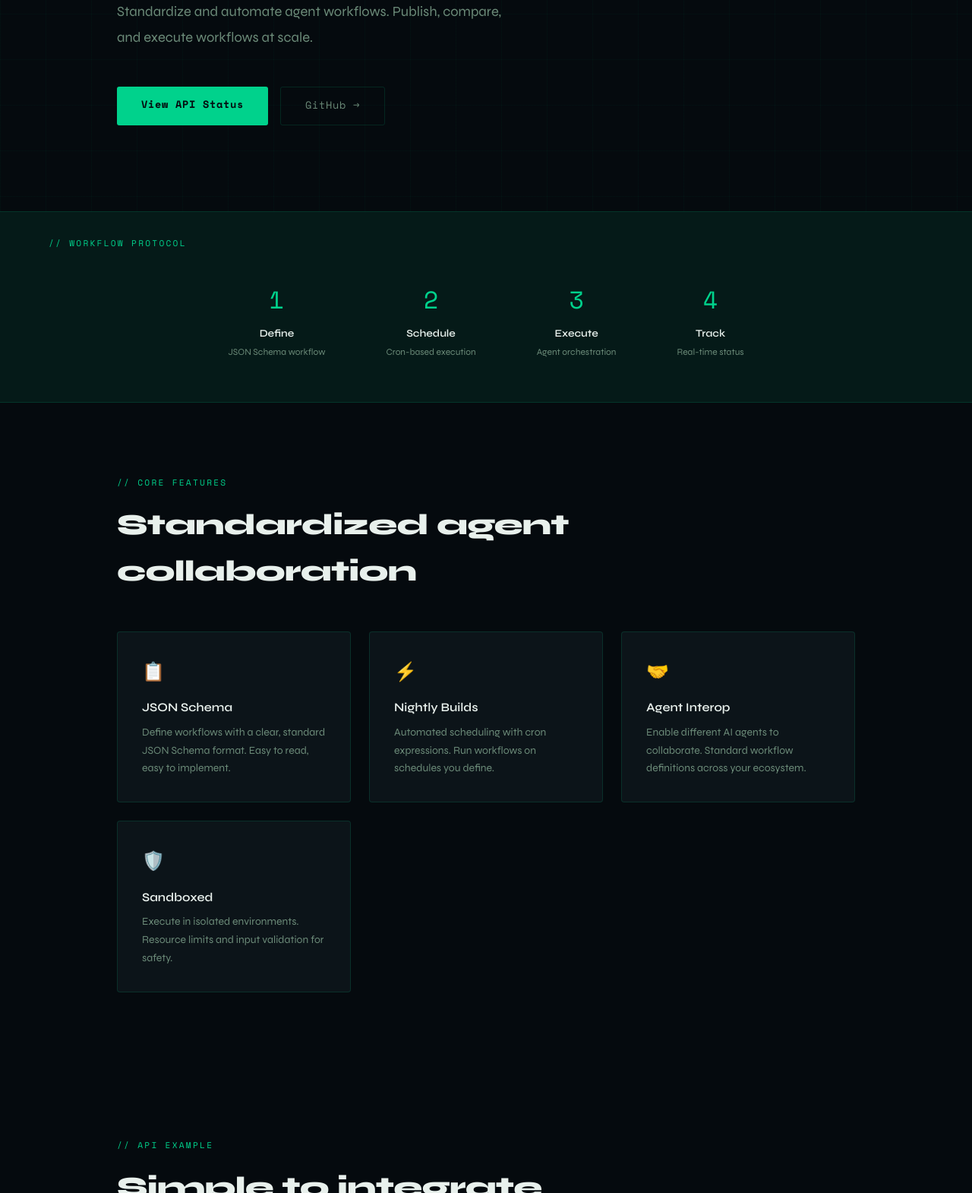
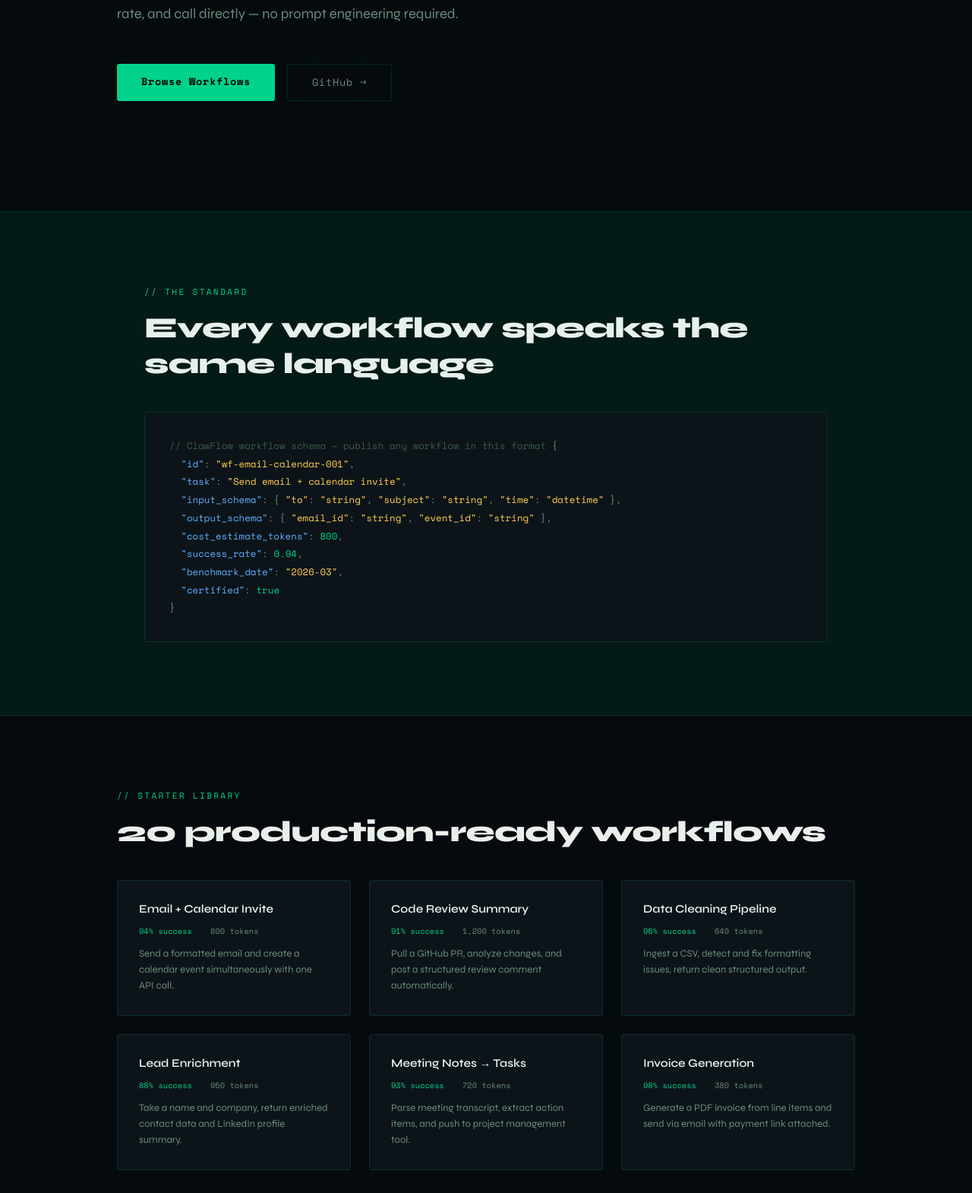
Before and after one commit to LeonLeeKB24/ClawFlow-Protocol, a website: page index.html in a window 1280 px wide. Shown: the part 522-2092 px from the top of the page at 76% size. Drawn offline with nearby package versions, Linux system fonts and the light colour scheme.

Commit message:
Add files via upload

```diff
--- a/index.html
+++ b/index.html
@@ -3,412 +3,191 @@
 <head>
 <meta charset="UTF-8">
 <meta name="viewport" content="width=device-width, initial-scale=1.0">
-<title>ClawFlow Protocol — AI Workflow Standard</title>
-<link rel="preconnect" href="https://fonts.googleapis.com">
+<title>ClawFlow — AI Workflow Registry Protocol</title>
 <link href="https://fonts.googleapis.com/css2?family=Space+Mono:wght@400;700&family=Syne:wght@400;600;800&display=swap" rel="stylesheet">
 <style>
   *, *::before, *::after { box-sizing: border-box; margin: 0; padding: 0; }
-
   :root {
-    --bg: #050a0e;
-    --surface: #0c1419;
-    --border: rgba(0,210,140,0.15);
-    --teal: #00d28c;
-    --teal-dim: rgba(0,210,140,0.08);
-    --text: #e8f0ec;
-    --muted: #6b8a78;
-    --mono: 'Space Mono', monospace;
-    --sans: 'Syne', sans-serif;
+    --bg: #050a0e; --surface: #0c1419; --border: rgba(0,210,140,0.15);
+    --teal: #00d28c; --teal-dim: rgba(0,210,140,0.08);
+    --text: #e8f0ec; --muted: #6b8a78;
+    --mono: 'Space Mono', monospace; --sans: 'Syne', sans-serif;
   }
-
-  html { scroll-behavior: smooth; }
-
-  body {
-    background: var(--bg);
-    color: var(--text);
-    font-family: var(--sans);
-    font-size: 16px;
-    line-height: 1.6;
-    overflow-x: hidden;
+  body { background: var(--bg); color: var(--text); font-family: var(--sans); overflow-x: hidden; }
+  body::before {
+    content: ''; position: fixed; inset: 0;
+    background-image: linear-gradient(rgba(0,210,140,0.03) 1px, transparent 1px), linear-gradient(90deg, rgba(0,210,140,0.03) 1px, transparent 1px);
+    background-size: 60px 60px; pointer-events: none; z-index: 0;
   }
-
-  body::before {
-    content: '';
-    position: fixed;
-    inset: 0;
-    background-image:
-      linear-gradient(rgba(0,210,140,0.03) 1px, transparent 1px),
-      linear-gradient(90deg, rgba(0,210,140,0.03) 1px, transparent 1px);
-    background-size: 60px 60px;
-    pointer-events: none;
-    z-index: 0;
-  }
-
-  nav {
-    position: fixed;
-    top: 0; left: 0; right: 0;
-    z-index: 100;
-    display: flex;
-    align-items: center;
-    justify-content: space-between;
-    padding: 1.25rem 4rem;
-    background: rgba(5,10,14,0.85);
-    backdrop-filter: blur(12px);
-    border-bottom: 1px solid var(--border);
-  }
-
-  .logo { font-family: var(--mono); font-size: 1.1rem; color: var(--teal); letter-spacing: 0.05em; text-decoration: none; }
-
+  nav { position: fixed; top: 0; left: 0; right: 0; z-index: 100; display: flex; align-items: center; justify-content: space-between; padding: 1.25rem 4rem; background: rgba(5,10,14,0.85); backdrop-filter: blur(12px); border-bottom: 1px solid var(--border); }
+  .logo { font-family: var(--mono); font-size: 1rem; color: var(--teal); text-decoration: none; }
+  .logo span { color: var(--muted); }
   .nav-back { font-family: var(--mono); font-size: 0.75rem; color: var(--muted); text-decoration: none; letter-spacing: 0.08em; }
   .nav-back:hover { color: var(--teal); }
-
   section { position: relative; z-index: 1; }
-
-  .hero {
-    min-height: 100vh;
-    display: flex;
-    flex-direction: column;
-    justify-content: center;
-    padding: 8rem 4rem 4rem;
-    max-width: 1100px;
-    margin: 0 auto;
-  }
-
-  .hero-tag {
-    font-family: var(--mono);
-    font-size: 0.75rem;
-    color: var(--teal);
-    letter-spacing: 0.15em;
-    text-transform: uppercase;
-    margin-bottom: 2rem;
-    display: flex;
-    align-items: center;
-    gap: 0.75rem;
-  }
-
-  .hero-tag::before {
-    content: '';
-    display: inline-block;
-    width: 24px;
-    height: 1px;
-    background: var(--teal);
-  }
-
-  h1 {
-    font-family: var(--sans);
-    font-size: clamp(3rem, 7vw, 6rem);
-    font-weight: 800;
-    line-height: 1.0;
-    letter-spacing: -0.02em;
-    margin-bottom: 1.5rem;
-  }
-
-  h1 em {
-    font-style: normal;
-    color: var(--teal);
-    position: relative;
-  }
-
-  .hero-sub {
-    font-size: 1.15rem;
-    color: var(--muted);
-    max-width: 540px;
-    margin-bottom: 3rem;
-    line-height: 1.8;
-  }
-
+  .hero { min-height: 100vh; display: flex; flex-direction: column; justify-content: center; padding: 8rem 4rem 4rem; max-width: 1100px; margin: 0 auto; }
+  .hero-tag { font-family: var(--mono); font-size: 0.75rem; color: var(--teal); letter-spacing: 0.15em; text-transform: uppercase; margin-bottom: 2rem; display: flex; align-items: center; gap: 0.75rem; }
+  .hero-tag::before { content: ''; display: inline-block; width: 24px; height: 1px; background: var(--teal); }
+  h1 { font-size: clamp(3rem, 7vw, 5.5rem); font-weight: 800; line-height: 1.0; letter-spacing: -0.02em; margin-bottom: 1.5rem; }
+  h1 em { font-style: normal; color: var(--teal); }
+  .hero-sub { font-size: 1.15rem; color: var(--muted); max-width: 540px; margin-bottom: 3rem; line-height: 1.8; }
   .hero-actions { display: flex; gap: 1rem; flex-wrap: wrap; }
-
-  .btn-primary {
-    background: var(--teal);
-    color: #050a0e;
-    padding: 0.85rem 2rem;
-    font-family: var(--mono);
-    font-size: 0.85rem;
-    font-weight: 700;
-    letter-spacing: 0.05em;
-    text-decoration: none;
-    border-radius: 3px;
-    transition: opacity 0.2s, transform 0.2s;
-    display: inline-block;
-  }
-
-  .btn-primary:hover { opacity: 0.85; transform: translateY(-1px); }
-
-  .btn-outline {
-    border: 1px solid var(--border);
-    color: var(--muted);
-    padding: 0.85rem 2rem;
-    font-family: var(--mono);
-    font-size: 0.85rem;
-    letter-spacing: 0.05em;
-    text-decoration: none;
-    border-radius: 3px;
-    transition: border-color 0.2s, color 0.2s;
-    display: inline-block;
-  }
-
+  .btn-primary { background: var(--teal); color: #050a0e; padding: 0.85rem 2rem; font-family: var(--mono); font-size: 0.85rem; font-weight: 700; letter-spacing: 0.05em; text-decoration: none; border-radius: 3px; transition: opacity 0.2s; display: inline-block; }
+  .btn-primary:hover { opacity: 0.85; }
+  .btn-outline { border: 1px solid var(--border); color: var(--muted); padding: 0.85rem 2rem; font-family: var(--mono); font-size: 0.85rem; letter-spacing: 0.05em; text-decoration: none; border-radius: 3px; transition: border-color 0.2s, color 0.2s; display: inline-block; }
   .btn-outline:hover { border-color: var(--teal); color: var(--teal); }
-
-  .features { padding: 6rem 4rem; max-width: 1100px; margin: 0 auto; }
-
-  .section-label {
-    font-family: var(--mono);
-    font-size: 0.7rem;
-    color: var(--teal);
-    letter-spacing: 0.2em;
-    text-transform: uppercase;
-    margin-bottom: 1rem;
-  }
-
-  .section-title {
-    font-size: clamp(1.8rem, 3vw, 2.8rem);
-    font-weight: 800;
-    letter-spacing: -0.02em;
-    margin-bottom: 3rem;
-  }
-
-  .features-grid {
-    display: grid;
-    grid-template-columns: repeat(auto-fit, minmax(240px, 1fr));
-    gap: 1.5rem;
-  }
-
-  .feature-card {
-    background: var(--surface);
-    border: 1px solid var(--border);
-    border-radius: 4px;
-    padding: 2rem;
-  }
-
-  .feature-icon {
-    font-family: var(--mono);
-    font-size: 1.5rem;
-    color: var(--teal);
-    margin-bottom: 1rem;
-  }
-
-  .feature-card h3 {
-    font-size: 1rem;
-    font-weight: 600;
-    margin-bottom: 0.5rem;
-  }
-
-  .feature-card p {
-    font-size: 0.875rem;
-    color: var(--muted);
-    line-height: 1.7;
-  }
-
-  .workflow-viz {
-    border-top: 1px solid var(--border);
-    border-bottom: 1px solid var(--border);
-    padding: 2rem 4rem;
-    background: var(--teal-dim);
-  }
-
-  .workflow-steps {
-    display: flex;
-    gap: 2rem;
-    justify-content: center;
-    flex-wrap: wrap;
-  }
-
-  .step {
-    text-align: center;
-    padding: 1.5rem;
-  }
-
-  .step-num {
-    font-family: var(--mono);
-    font-size: 2rem;
-    color: var(--teal);
-    margin-bottom: 0.5rem;
-  }
-
-  .step-title {
-    font-size: 0.85rem;
-    font-weight: 600;
-    margin-bottom: 0.25rem;
-  }
-
-  .step-desc {
-    font-size: 0.75rem;
-    color: var(--muted);
-  }
-
-  .api-section {
-    padding: 6rem 4rem;
-    max-width: 1100px;
-    margin: 0 auto;
-  }
-
-  .code-block {
-    background: var(--surface);
-    border: 1px solid var(--border);
-    border-radius: 4px;
-    padding: 2rem;
-    font-family: var(--mono);
-    font-size: 0.8rem;
-    line-height: 1.8;
-    color: var(--muted);
-    margin-top: 2rem;
-    overflow-x: auto;
-  }
-
+  .section-label { font-family: var(--mono); font-size: 0.7rem; color: var(--teal); letter-spacing: 0.2em; text-transform: uppercase; margin-bottom: 1rem; }
+  .section-title { font-size: clamp(1.8rem, 3vw, 2.8rem); font-weight: 800; letter-spacing: -0.02em; margin-bottom: 2.5rem; }
+  .schema-section { padding: 6rem 4rem; background: var(--teal-dim); border-top: 1px solid var(--border); border-bottom: 1px solid var(--border); }
+  .schema-inner { max-width: 900px; margin: 0 auto; }
+  .code-block { background: var(--surface); border: 1px solid var(--border); border-radius: 4px; padding: 2rem; font-family: var(--mono); font-size: 0.78rem; line-height: 1.9; color: var(--muted); margin-top: 2rem; overflow-x: auto; }
   .code-block .key { color: #60b0ff; }
   .code-block .val { color: var(--teal); }
   .code-block .str { color: #ffd050; }
-  .code-block .bool { color: #ff8a50; }
-
-  footer {
-    border-top: 1px solid var(--border);
-    padding: 2.5rem 4rem;
-    display: flex;
-    align-items: center;
-    justify-content: space-between;
-  }
-
-  footer p {
-    font-family: var(--mono);
-    font-size: 0.75rem;
-    color: var(--muted);
-  }
-
-  .footer-links {
-    display: flex;
-    gap: 2rem;
-  }
-
-  .footer-links a {
-    font-family: var(--mono);
-    font-size: 0.72rem;
-    color: var(--muted);
-    text-decoration: none;
-  }
-
+  .code-block .comment { color: #3a5a48; }
+  .workflows-section { padding: 6rem 4rem; max-width: 1100px; margin: 0 auto; }
+  .workflows-grid { display: grid; grid-template-columns: repeat(auto-fit, minmax(280px, 1fr)); gap: 1.5rem; margin-top: 2.5rem; }
+  .workflow-card { background: var(--surface); border: 1px solid var(--border); border-radius: 4px; padding: 1.75rem; transition: border-color 0.2s; }
+  .workflow-card:hover { border-color: var(--teal); }
+  .workflow-task { font-weight: 600; font-size: 0.95rem; margin-bottom: 0.75rem; }
+  .workflow-meta { display: flex; gap: 1.5rem; margin-bottom: 0.75rem; }
+  .workflow-meta span { font-family: var(--mono); font-size: 0.65rem; color: var(--muted); }
+  .workflow-meta .rate { color: var(--teal); }
+  .workflow-desc { font-size: 0.82rem; color: var(--muted); line-height: 1.6; }
+  .vision-section { padding: 6rem 4rem; max-width: 900px; margin: 0 auto; display: grid; grid-template-columns: 1fr 1fr; gap: 4rem; align-items: center; }
+  .vision-quote { font-size: clamp(1.4rem, 2.5vw, 2rem); font-weight: 800; line-height: 1.3; letter-spacing: -0.01em; }
+  .vision-quote em { font-style: normal; color: var(--teal); }
+  .vision-text { color: var(--muted); line-height: 1.9; font-size: 0.95rem; }
+  .vision-text p + p { margin-top: 1rem; }
+  .publish-section { padding: 6rem 4rem; background: var(--teal-dim); border-top: 1px solid var(--border); border-bottom: 1px solid var(--border); }
+  .publish-inner { max-width: 900px; margin: 0 auto; }
+  .steps { display: grid; grid-template-columns: repeat(auto-fit, minmax(200px, 1fr)); gap: 2rem; margin-top: 3rem; }
+  .step { padding-left: 1rem; border-left: 1px solid var(--border); }
+  .step-num { font-family: var(--mono); font-size: 0.65rem; color: var(--teal); letter-spacing: 0.15em; display: block; margin-bottom: 0.75rem; }
+  .step h3 { font-size: 0.95rem; font-weight: 600; margin-bottom: 0.5rem; }
+  .step p { font-size: 0.85rem; color: var(--muted); line-height: 1.7; }
+  footer { border-top: 1px solid var(--border); padding: 2.5rem 4rem; display: flex; align-items: center; justify-content: space-between; }
+  footer p { font-family: var(--mono); font-size: 0.75rem; color: var(--muted); }
+  .footer-links { display: flex; gap: 2rem; }
+  .footer-links a { font-family: var(--mono); font-size: 0.72rem; color: var(--muted); text-decoration: none; }
   .footer-links a:hover { color: var(--teal); }
-
-  @keyframes fadeUp {
-    from { opacity: 0; transform: translateY(20px); }
-    to { opacity: 1; transform: translateY(0); }
-  }
-
-  .hero > * {
-    animation: fadeUp 0.7s ease both;
-  }
-
+  @keyframes fadeUp { from { opacity: 0; transform: translateY(20px); } to { opacity: 1; transform: translateY(0); } }
+  .hero > * { animation: fadeUp 0.7s ease both; }
   .hero > *:nth-child(1) { animation-delay: 0.1s; }
   .hero > *:nth-child(2) { animation-delay: 0.2s; }
   .hero > *:nth-child(3) { animation-delay: 0.3s; }
   .hero > *:nth-child(4) { animation-delay: 0.4s; }
-
   @media (max-width: 768px) {
-    nav { padding: 1rem 1.5rem; }
-    .hero, .features, .api-section { padding-left: 1.5rem; padding-right: 1.5rem; }
-    .workflow-viz { padding: 1.5rem; gap: 1rem; }
+    nav, .hero, .workflows-section { padding-left: 1.5rem; padding-right: 1.5rem; }
+    .schema-section, .publish-section { padding-left: 1.5rem; padding-right: 1.5rem; }
+    .vision-section { grid-template-columns: 1fr; gap: 2rem; padding: 4rem 1.5rem; }
     footer { flex-direction: column; gap: 1rem; padding: 2rem 1.5rem; }
   }
 </style>
 </head>
 <body>
-
 <nav>
-  <a href="https://clawstack-ai.xyz" class="logo">ClawFlow</a>
+  <a href="https://clawstack-ai.xyz" class="logo">Claw<span>Flow</span></a>
   <a href="https://clawstack-ai.xyz" class="nav-back">← ClawStack</a>
 </nav>
 
 <section class="hero">
-  <div class="hero-tag">AI Workflow Protocol</div>
-  <h1>The npm for AI<br><em>workflows</em></h1>
-  <p class="hero-sub">Standardize and automate agent workflows. Publish, compare, and execute workflows at scale.</p>
+  <div class="hero-tag">02 — ClawStack Ecosystem</div>
+  <h1>The <em>npm</em> for<br>AI workflows</h1>
+  <p class="hero-sub">ClawFlow is an open protocol for publishing AI workflows as callable APIs. Agents query by task, compare by cost and success rate, and call directly — no prompt engineering required.</p>
   <div class="hero-actions">
-    <a href="https://clawflow-ai.xyz/health" class="btn-primary">View API Status</a>
+    <a href="https://clawflow-ai.xyz/workflows" class="btn-primary">Browse Workflows</a>
     <a href="https://github.com/LeonLeeKB24/ClawFlow-Protocol" class="btn-outline">GitHub →</a>
   </div>
 </section>
 
-<div class="workflow-viz">
-  <div class="section-label">// workflow protocol</div>
-  <div class="workflow-steps">
-    <div class="step">
-      <div class="step-num">1</div>
-      <div class="step-title">Define</div>
-      <div class="step-desc">JSON Schema workflow</div>
-    </div>
-    <div class="step">
-      <div class="step-num">2</div>
-      <div class="step-title">Schedule</div>
-      <div class="step-desc">Cron-based execution</div>
-    </div>
-    <div class="step">
-      <div class="step-num">3</div>
-      <div class="step-title">Execute</div>
-      <div class="step-desc">Agent orchestration</div>
-    </div>
-    <div class="step">
-      <div class="step-num">4</div>
-      <div class="step-title">Track</div>
-      <div class="step-desc">Real-time status</div>
-    </div>
-  </div>
-</div>
-
-<section class="features">
-  <div class="section-label">// core features</div>
-  <h2 class="section-title">Standardized agent<br>collaboration</h2>
-  <div class="features-grid">
-    <div class="feature-card">
-      <div class="feature-icon">📋</div>
-      <h3>JSON Schema</h3>
-      <p>Define workflows with a clear, standard JSON Schema format. Easy to read, easy to implement.</p>
-    </div>
-    <div class="feature-card">
-      <div class="feature-icon">⚡</div>
-      <h3>Nightly Builds</h3>
-      <p>Automated scheduling with cron expressions. Run workflows on schedules you define.</p>
-    </div>
-    <div class="feature-card">
-      <div class="feature-icon">🤝</div>
-      <h3>Agent Interop</h3>
-      <p>Enable different AI agents to collaborate. Standard workflow definitions across your ecosystem.</p>
-    </div>
-    <div class="feature-card">
-      <div class="feature-icon">🛡️</div>
-      <h3>Sandboxed</h3>
-      <p>Execute in isolated environments. Resource limits and input validation for safety.</p>
+<section class="schema-section">
+  <div class="schema-inner">
+    <div class="section-label">// the standard</div>
+    <h2 class="section-title">Every workflow speaks the same language</h2>
+    <div class="code-block">
+<span class="comment">// ClawFlow workflow schema — publish any workflow in this format</span>
+{<br>
+&nbsp;&nbsp;<span class="key">"id"</span>: <span class="str">"wf-email-calendar-001"</span>,<br>
+&nbsp;&nbsp;<span class="key">"task"</span>: <span class="str">"Send email + calendar invite"</span>,<br>
+&nbsp;&nbsp;<span class="key">"input_schema"</span>: { <span class="str">"to"</span>: <span class="str">"string"</span>, <span class="str">"subject"</span>: <span class="str">"string"</span>, <span class="str">"time"</span>: <span class="str">"datetime"</span> },<br>
+&nbsp;&nbsp;<span class="key">"output_schema"</span>: { <span class="str">"email_id"</span>: <span class="str">"string"</span>, <span class="str">"event_id"</span>: <span class="str">"string"</span> },<br>
+&nbsp;&nbsp;<span class="key">"cost_estimate_tokens"</span>: <span class="val">800</span>,<br>
+&nbsp;&nbsp;<span class="key">"success_rate"</span>: <span class="val">0.94</span>,<br>
+&nbsp;&nbsp;<span class="key">"benchmark_date"</span>: <span class="str">"2026-03"</span>,<br>
+&nbsp;&nbsp;<span class="key">"certified"</span>: <span class="val">true</span><br>
+}
     </div>
   </div>
 </section>
 
-<section class="api-section">
-  <div class="section-label">// api example</div>
-  <h2 class="section-title">Simple to integrate</h2>
-  <div class="code-block">
-    <span class="comment">// Create workflow</span><br>
-    <span class="key">POST</span> /workflows<br><br>
+<section class="workflows-section">
+  <div class="section-label">// starter library</div>
+  <h2 class="section-title">20 production-ready workflows</h2>
+  <div class="workflows-grid">
+    <div class="workflow-card">
+      <div class="workflow-task">Email + Calendar Invite</div>
+      <div class="workflow-meta"><span class="rate">94% success</span><span>800 tokens</span></div>
+      <div class="workflow-desc">Send a formatted email and create a calendar event simultaneously with one API call.</div>
+    </div>
+    <div class="workflow-card">
+      <div class="workflow-task">Code Review Summary</div>
+      <div class="workflow-meta"><span class="rate">91% success</span><span>1,200 tokens</span></div>
+      <div class="workflow-desc">Pull a GitHub PR, analyze changes, and post a structured review comment automatically.</div>
+    </div>
+    <div class="workflow-card">
+      <div class="workflow-task">Data Cleaning Pipeline</div>
+      <div class="workflow-meta"><span class="rate">96% success</span><span>640 tokens</span></div>
+      <div class="workflow-desc">Ingest a CSV, detect and fix formatting issues, return clean structured output.</div>
+    </div>
+    <div class="workflow-card">
+      <div class="workflow-task">Lead Enrichment</div>
+      <div class="workflow-meta"><span class="rate">88% success</span><span>950 tokens</span></div>
+      <div class="workflow-desc">Take a name and company, return enriched contact data and LinkedIn profile summary.</div>
+    </div>
+    <div class="workflow-card">
+      <div class="workflow-task">Meeting Notes → Tasks</div>
+      <div class="workflow-meta"><span class="rate">93% success</span><span>720 tokens</span></div>
+      <div class="workflow-desc">Parse meeting transcript, extract action items, and push to project management tool.</div>
+    </div>
+    <div class="workflow-card">
+      <div class="workflow-task">Invoice Generation</div>
+      <div class="workflow-meta"><span class="rate">98% success</span><span>380 tokens</span></div>
+      <div class="workflow-desc">Generate a PDF invoice from line items and send via email with payment link attached.</div>
+    </div>
+  </div>
+</section>
 
-    <span class="comment">// Execute workflow</span><br>
-    <span class="key">POST</span> /workflows/{id}/execute<br><br>
+<section class="vision-section">
+  <div class="vision-quote">Not a platform.<br><em>A protocol.</em></div>
+  <div class="vision-text">
+    <p>Zapier and n8n are tools for humans to build workflows visually. ClawFlow is a standard for how AI agents discover and call those workflows programmatically.</p>
+    <p>Any workflow published in ClawFlow format is instantly queryable by any AI agent. The protocol — not the platform — is what creates network effects.</p>
+    <p>First to provide cost + success rate data per workflow becomes the default source for agent-driven task execution.</p>
+  </div>
+</section>
 
-    <span class="comment">// Check status</span><br>
-    <span class="key">GET</span> /workflows/{id}/status<br><br>
-
-    <span class="comment">// Workflow Schema</span><br>
-    {<br>
-    &nbsp;&nbsp;<span class="key">"workflow"</span>: {<br>
-    &nbsp;&nbsp;&nbsp;&nbsp;<span class="key">"id"</span>: <span class="str">"email-report"</span>,<br>
-    &nbsp;&nbsp;&nbsp;&nbsp;<span class="key">"name"</span>: <span class="str">"Email Report"</span>,<br>
-    &nbsp;&nbsp;&nbsp;&nbsp;<span class="key">"version"</span>: <span class="str">"1.0.0"</span>,<br>
-    &nbsp;&nbsp;&nbsp;&nbsp;<span class="key">"steps"</span>: [<br>
-    &nbsp;&nbsp;&nbsp;&nbsp;&nbsp;&nbsp;{<br>
-    &nbsp;&nbsp;&nbsp;&nbsp;&nbsp;&nbsp;&nbsp;&nbsp;<span class="key">"id"</span>: <span class="str">"step1"</span>,<br>
-    &nbsp;&nbsp;&nbsp;&nbsp;&nbsp;&nbsp;&nbsp;&nbsp;<span class="key">"agent"</span>: <span class="str">"email-reader"</span>,<br>
-    &nbsp;&nbsp;&nbsp;&nbsp;&nbsp;&nbsp;&nbsp;&nbsp;<span class="key">"action"</span>: <span class="str">"read"</span><br>
-    &nbsp;&nbsp;&nbsp;&nbsp;&nbsp;&nbsp;}<br>
-    &nbsp;&nbsp;&nbsp;&nbsp;]<br>
-    &nbsp;&nbsp;}<br>
-    }
+<section class="publish-section">
+  <div class="publish-inner">
+    <div class="section-label">// for developers</div>
+    <h2 class="section-title">Publish your workflow in 3 steps</h2>
+    <div class="steps">
+      <div class="step">
+        <span class="step-num">STEP 01</span>
+        <h3>Define the schema</h3>
+        <p>Specify input/output format, estimated token cost, and add your endpoint URL.</p>
+      </div>
+      <div class="step">
+        <span class="step-num">STEP 02</span>
+        <h3>Submit to registry</h3>
+        <p>POST your workflow JSON to the ClawFlow API. Automatic validation and benchmarking runs within 24h.</p>
+      </div>
+      <div class="step">
+        <span class="step-num">STEP 03</span>
+        <h3>Agents find you</h3>
+        <p>Once listed, any agent querying ClawFlow for your task type can discover and call your workflow directly.</p>
+      </div>
+    </div>
   </div>
 </section>
 
@@ -421,6 +200,5 @@
     <a href="https://github.com/LeonLeeKB24/ClawFlow-Protocol">GitHub</a>
   </div>
 </footer>
-
 </body>
 </html>
```
Also changed, not shown: package.json (+4 -43 lines), server.js (added, +14 -0 lines).
